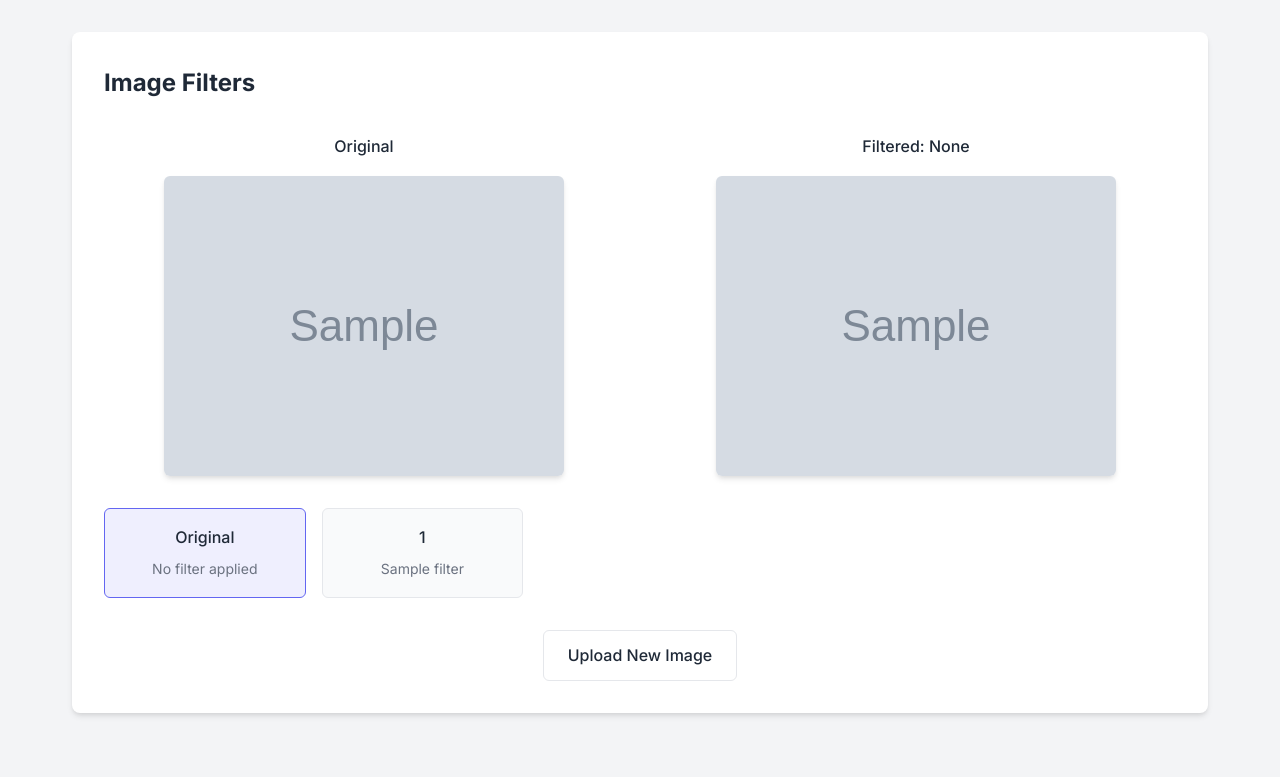
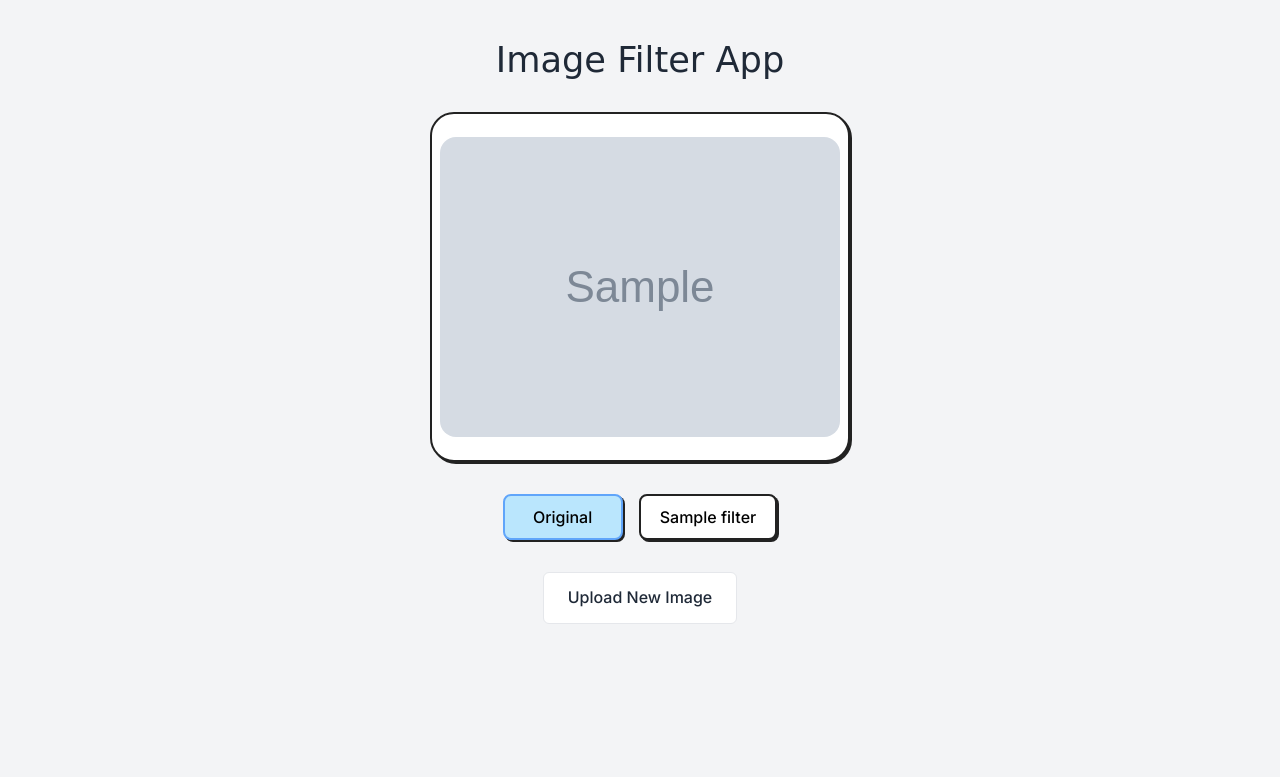
Before and after one commit to Wilcolab/Anythink-Market-o2q7acyi, a FastAPI app: template templates/filter.html in a window 1280 px wide. Shown: the part 130-907 px from the top of the page. After the commit the page ends 754 px from the top, so only its background shows below. Run offline with FastAPI, Linux system fonts and the light colour scheme; the template is opened without the code that fills it: most values are stand-ins (such as "Sample title", 1, 10 or a date in 2020); grey boxes marked "Sample" are stand-in pictures.

Commit message:
Added. Ux design changes

```diff
--- a/static/css/style.css
+++ b/static/css/style.css
@@ -234,3 +234,8 @@ body {
     transform: rotate(360deg);
   }
 }
+
+.file-input-container.dragover {
+  border-color: var(--primary-color);
+  background-color: rgba(99, 102, 241, 0.05);
+}
--- a/static/js/app.js
+++ b/static/js/app.js
@@ -3,6 +3,7 @@ document.addEventListener("DOMContentLoaded", function () {
   const fileInput = document.getElementById("image-upload");
   const fileLabel = document.querySelector(".file-label");
   const previewContainer = document.getElementById("preview-container");
+  const fileInputContainer = document.querySelector('.file-input-container');
 
   if (fileInput) {
     fileInput.addEventListener("change", function () {
@@ -34,6 +35,38 @@ document.addEventListener("DOMContentLoaded", function () {
         if (form) {
           form.submit();
         }
+      }
+    });
+  }
+
+  if (fileInputContainer && fileInput) {
+    // Highlight drop area on dragover/dragenter
+    ['dragenter', 'dragover'].forEach(eventName => {
+      fileInputContainer.addEventListener(eventName, function (e) {
+        e.preventDefault();
+        e.stopPropagation();
+        fileInputContainer.classList.add('dragover');
+      });
+    });
+
+    // Remove highlight on dragleave/drop
+    ['dragleave', 'drop'].forEach(eventName => {
+      fileInputContainer.addEventListener(eventName, function (e) {
+        e.preventDefault();
+        e.stopPropagation();
+        fileInputContainer.classList.remove('dragover');
+      });
+    });
+
+    // Handle dropped files
+    fileInputContainer.addEventListener('drop', function (e) {
+      e.preventDefault();
+      e.stopPropagation();
+      if (e.dataTransfer && e.dataTransfer.files && e.dataTransfer.files.length > 0) {
+        fileInput.files = e.dataTransfer.files;
+        // Trigger change event for preview and auto-submit
+        const event = new Event('change', { bubbles: true });
+        fileInput.dispatchEvent(event);
       }
     });
   }
--- a/templates/filter.html
+++ b/templates/filter.html
@@ -2,63 +2,96 @@
 
 {% block extra_head %}
 <style>
-    .preview-container {
-        display: grid;
-        grid-template-columns: repeat(2, 1fr);
-        gap: 2rem;
+    .main-title {
+        text-align: center;
+        font-size: 2.2rem;
+        font-family: 'Comic Neue', 'Architects Daughter', cursive, sans-serif;
+        margin-bottom: 1.5rem;
+    }
+    .download-btn {
+        display: block;
+        margin: 0 auto 1.5rem auto;
+        padding: 0.75rem 2rem;
+        border: 2px solid #222;
+        border-radius: 0.5rem;
+        background: #fff;
+        font-family: inherit;
+        font-size: 1.1rem;
+        font-weight: 600;
+        cursor: pointer;
+        box-shadow: 2px 2px 0 #222;
+        transition: background 0.2s;
+    }
+    .download-btn:hover {
+        background: #e0e7ff;
+    }
+    .image-area {
+        display: flex;
+        justify-content: center;
+        align-items: center;
+        min-height: 350px;
+        border: 2.5px solid #222;
+        border-radius: 1.5rem;
         margin-bottom: 2rem;
+        background: #fff;
+        box-shadow: 2px 2px 0 #222;
+        max-width: 420px;
+        margin-left: auto;
+        margin-right: auto;
     }
-
-    .filter-active {
-        border-color: var(--primary-color);
-        background-color: rgba(99, 102, 241, 0.1);
+    .main-image {
+        max-width: 100%;
+        max-height: 340px;
+        border-radius: 1rem;
+        display: block;
+        margin: 0 auto;
     }
-
-    .download-container {
-        text-align: center;
-        margin-top: 1rem;
+    .filters-row {
+        display: flex;
+        flex-wrap: wrap;
+        justify-content: center;
+        gap: 1rem;
+        margin-bottom: 1rem;
+    }
+    .filter-btn {
+        min-width: 120px;
+        padding: 0.7rem 1.2rem;
+        border: 2px solid #222;
+        border-radius: 0.5rem;
+        background: #fff;
+        font-family: inherit;
+        font-size: 1rem;
+        font-weight: 500;
+        cursor: pointer;
+        box-shadow: 2px 2px 0 #222;
+        transition: background 0.2s;
+    }
+    .filter-btn.selected {
+        background: #bae6fd;
+        border-color: #60a5fa;
+    }
+    .loading {
         display: none;
+        justify-content: center;
+        align-items: center;
+        margin-top: 1.5rem;
     }
 </style>
 {% endblock %}
 
 {% block content %}
-<div class="card">
-    <h2>Image Filters</h2>
-    <div class="preview-container">
-        <div class="preview-box">
-            <div class="preview-title">Original</div>
-            <img src="{{ image_data }}" alt="Original image" class="preview-image" id="original-image">
+<div class="main-title">Image Filter App</div>
+<button class="download-btn" id="download-button" style="display:none;">Download</button>
+<div class="image-area">
+    <img src="{{ image_data }}" alt="Filtered image" class="main-image" id="filtered-image">
 </div>
-        <div class="preview-box">
-            <div class="preview-title">Filtered: <span id="current-filter">None</span></div>
-            <img src="{{ image_data }}" alt="Filtered image" class="preview-image" id="filtered-image">
-            <div class="download-container" id="download-container">
-                <a href="#" class="button" id="download-button">Download</a>
-            </div>
-        </div>
-    </div>
-
-    <div>
 <input type="hidden" name="image_id" id="image-id" value="{{ image_id }}">
-
-        <div class="filter-container">
-            <div class="filter-option" data-filter="none">
-                <div class="filter-name">Original</div>
-                <div class="filter-description">No filter applied</div>
-            </div>
+<div class="filters-row" id="filters-row">
+    <button class="filter-btn selected" data-filter="none">Original</button>
     {% for filter_id, filter_name in filters.items() %}
-            <div class="filter-option" data-filter="{{ filter_id }}">
-                <div class="filter-name">{{ filter_id|capitalize }}</div>
-                <div class="filter-description">{{ filter_name }}</div>
-            </div>
+    <button class="filter-btn" data-filter="{{ filter_id }}">{{ filter_name }}</button>
     {% endfor %}
 </div>
-
-        <div class="button-container">
-            <a href="/" class="button button-secondary">Upload New Image</a>
-        </div>
-
 <div class="loading" id="loading">
     <svg xmlns="http://www.w3.org/2000/svg" width="24" height="24" viewBox="0 0 24 24" fill="none" stroke="currentColor" stroke-width="2" stroke-linecap="round" stroke-linejoin="round">
         <circle cx="12" cy="12" r="10"></circle>
@@ -66,56 +99,45 @@
     </svg>
     <span>Processing Image...</span>
 </div>
-    </div>
+<div class="button-container">
+    <a href="/" class="button button-secondary">Upload New Image</a>
 </div>
 {% endblock %}
 
 {% block extra_scripts %}
 <script>
     document.addEventListener('DOMContentLoaded', function() {
-        const filterOptions = document.querySelectorAll('.filter-option');
+        const filterButtons = document.querySelectorAll('.filter-btn');
         const imageId = document.getElementById('image-id').value;
         const filteredImage = document.getElementById('filtered-image');
-        const originalImage = document.getElementById('original-image');
-        const currentFilterText = document.getElementById('current-filter');
         const loadingIndicator = document.getElementById('loading');
-        const downloadContainer = document.getElementById('download-container');
         const downloadButton = document.getElementById('download-button');
-
         let currentImageData = null;
-        let currentFilterName = 'None';
+        let currentFilterName = 'none';
 
         // Hide loading indicator initially
         loadingIndicator.style.display = 'none';
 
-        filterOptions.forEach(option => {
-            option.addEventListener('click', function() {
-                // Remove active class from all options
-                filterOptions.forEach(opt => opt.classList.remove('filter-active'));
-
-                // Add active class to selected option
-                this.classList.add('filter-active');
-
+        filterButtons.forEach(btn => {
+            btn.addEventListener('click', function() {
+                // Remove selected class from all buttons
+                filterButtons.forEach(b => b.classList.remove('selected'));
+                this.classList.add('selected');
                 const selectedFilter = this.getAttribute('data-filter');
-                currentFilterName = selectedFilter === 'none' ? 'None' : selectedFilter.charAt(0).toUpperCase() + selectedFilter.slice(1);
-                currentFilterText.textContent = currentFilterName;
-
+                currentFilterName = selectedFilter;
                 // If "none" is selected, show the original image
                 if (selectedFilter === 'none') {
-                    filteredImage.src = originalImage.src;
-                    downloadContainer.style.display = 'none';
+                    filteredImage.src = '{{ image_data }}';
+                    downloadButton.style.display = 'none';
                     currentImageData = null;
                     return;
                 }
-
                 // Show loading indicator
                 loadingIndicator.style.display = 'flex';
-
                 // Create form data
                 const formData = new FormData();
                 formData.append('image_id', imageId);
                 formData.append('selected_filter', selectedFilter);
-
                 // Send request to apply filter
                 fetch('/api/apply-filter', {
                     method: 'POST',
@@ -123,14 +145,9 @@
                 })
                 .then(response => response.json())
                 .then(data => {
-                    // Update filtered image source with base64 data
                     filteredImage.src = data.image_data;
                     currentImageData = data.image_data;
-
-                    // Show download button
-                    downloadContainer.style.display = 'block';
-
-                    // Hide loading indicator
+                    downloadButton.style.display = 'block';
                     loadingIndicator.style.display = 'none';
                 })
                 .catch(error => {
@@ -143,44 +160,31 @@
         // Handle download button click
         downloadButton.addEventListener('click', function(e) {
             e.preventDefault();
-
             if (!currentImageData) return;
-
             // Create a form for the download POST request
             const form = document.createElement('form');
             form.method = 'POST';
             form.action = '/download';
             form.style.display = 'none';
-
             // Add the image data
             const imageDataInput = document.createElement('input');
             imageDataInput.type = 'hidden';
             imageDataInput.name = 'image_data';
             imageDataInput.value = currentImageData;
             form.appendChild(imageDataInput);
-
             // Add the filter name
             const filterNameInput = document.createElement('input');
             filterNameInput.type = 'hidden';
             filterNameInput.name = 'filter_name';
-            filterNameInput.value = currentFilterName.toLowerCase();
+            filterNameInput.value = currentFilterName;
             form.appendChild(filterNameInput);
-
             // Submit the form
             document.body.appendChild(form);
             form.submit();
-
-            // Clean up
             setTimeout(() => {
                 document.body.removeChild(form);
             }, 1000);
         });
-
-        // Select "Original" by default
-        const originalOption = document.querySelector('.filter-option[data-filter="none"]');
-        if (originalOption) {
-            originalOption.classList.add('filter-active');
-        }
     });
 </script>
 {% endblock %}
```
Also changed, not shown: 1 other file. Lines whose indentation alone changed are shown as unchanged.
